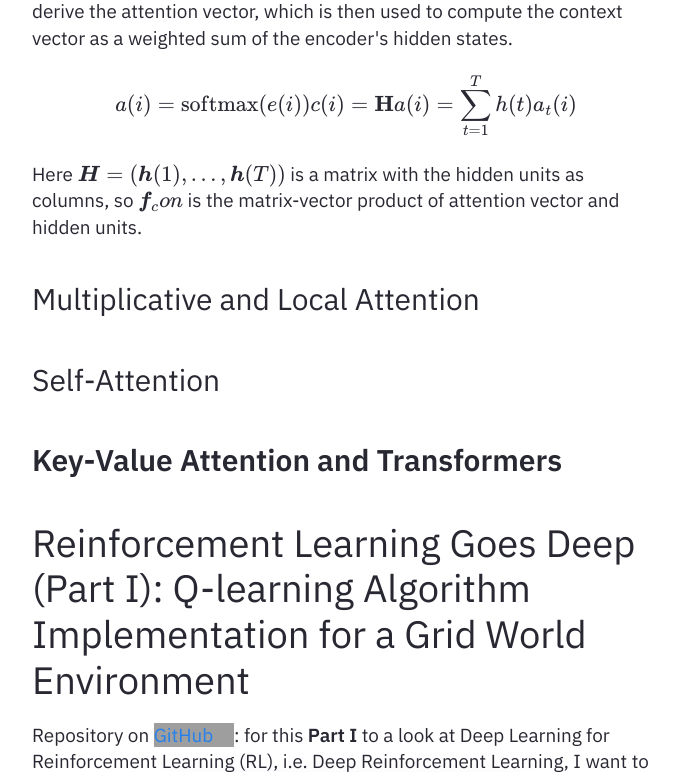
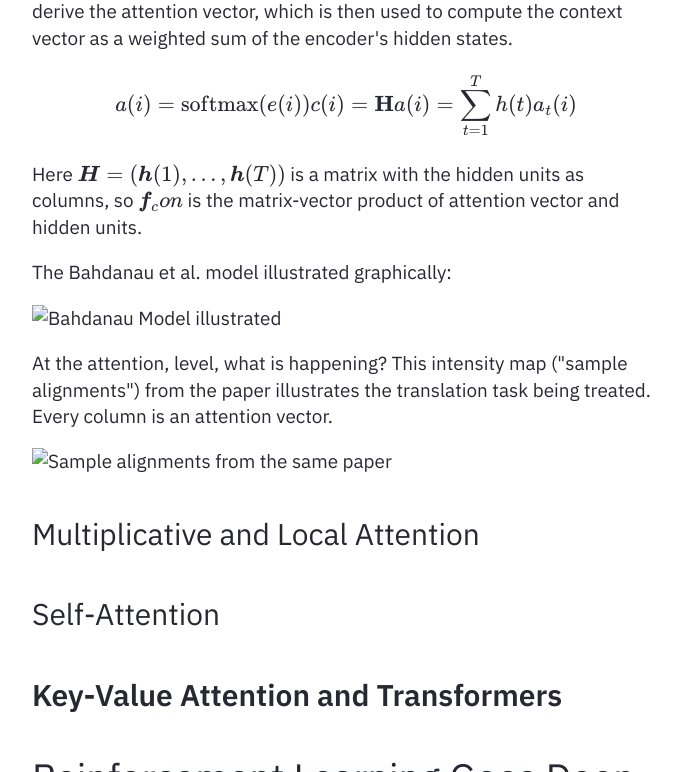
Before and after one commit to heseltime/heseltime.github.io, a Jekyll site: the page built from pages/rDai.md, in a window 1280 px wide and 900 px high, scrolled down 6966 px, cut to the strip 0-772 px from the top of the window. Shown: the whole strip, without its empty margins (294-975 px from the left). Built offline with Jekyll 4.4.1, drawn with Linux system fonts in a browser that asks for light colours; grey boxes are pictures that could not be loaded.

Commit message:
Wrap Additive

```diff
--- a/pages/rDai.md
+++ b/pages/rDai.md
@@ -145,6 +145,14 @@ c(i) = \mathbf{H}a(i) = \sum_{t=1}^{T} h(t)a_t(i)
 $$
 
 Here $$ \boldsymbol{H} = \left( \boldsymbol{h}(1), ..., \boldsymbol{h}(T) \right) $$ is a matrix with the hidden units as columns, so $$ \boldsymbol{f}_con $$ is the matrix-vector product of attention vector and hidden units.
+
+The Bahdanau et al. model illustrated graphically:
+
+![Bahdanau Model illustrated](image-41.png)
+
+At the attention, level, what is happening? This intensity map ("sample alignments") from the paper illustrates the translation task being treated. Every column is an attention vector.
+
+![Sample alignments from the same paper](image-42.png)
 
 ### Multiplicative and Local Attention
 
```
Also changed, not shown: pages/image-41.png (added), pages/image-42.png (added).
